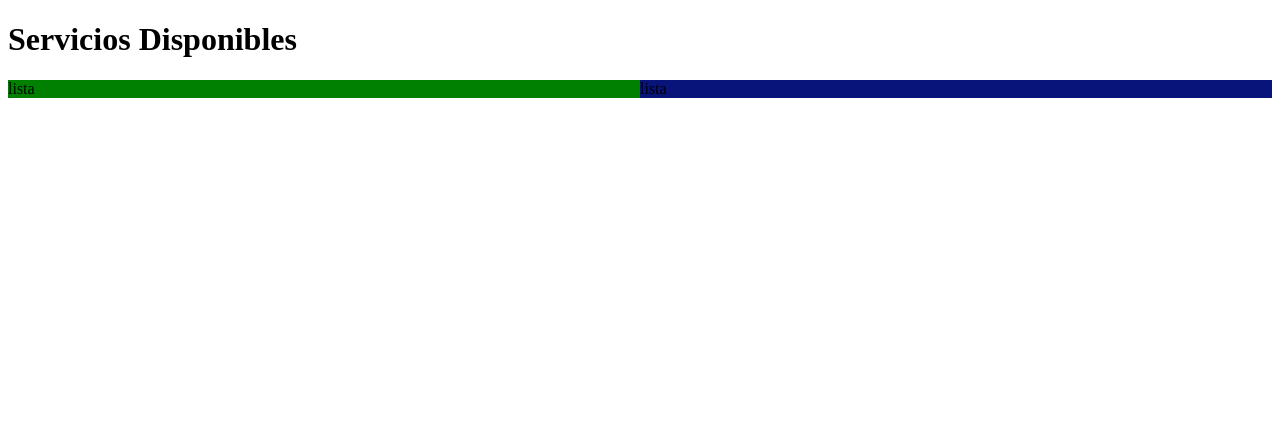
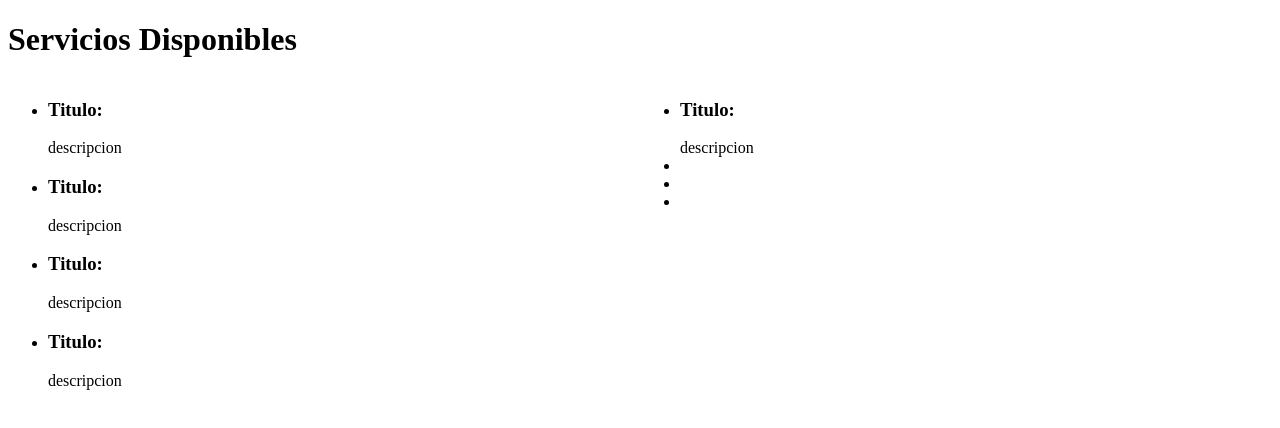
Before and after one commit to MetodologiaDeSistemas/PagMetodologia, a React (Create React App) app: page / in a window 1280 px wide. Shown: the top 428 px of the page. Built offline with nearby package versions, Linux system fonts and the light colour scheme.

Commit message:
servicios1

```diff
--- a/src/Componentes/Servicios/Servicios.js
+++ b/src/Componentes/Servicios/Servicios.js
@@ -14,12 +14,29 @@ const Servicios = () => {
 
                 <div className="Descripciones">
 
-                    lista
+                    <ul className="listdesc">
+
+                        <li><h3>Titulo:</h3> <div className="descrip">descripcion</div> </li>
+                        <li><h3>Titulo:</h3> <div className="descrip">descripcion</div> </li>
+                        <li><h3>Titulo:</h3>  <div className="descrip">descripcion</div> </li>
+                        <li><h3>Titulo:</h3>  <div className="descrip">descripcion</div> </li>
+
+                    </ul>
 
                 </div>
 
                 <div className="ListaPrecio">
-                    lista
+
+                    <ul className="listpres">
+
+                        <li> <h3>Titulo:</h3> descripcion </li>
+                        <li></li>
+                        <li></li>
+                        <li></li>
+
+                    </ul>
+
+
                 </div>
 
             </div>
--- a/src/Componentes/Servicios/servicios.css
+++ b/src/Componentes/Servicios/servicios.css
@@ -9,12 +9,15 @@
 
 .Descripciones{
     grid-area: descrip ;
-    background-color: green;
+    background-color: transparent;
 
 }
 
 .ListaPrecio{
 
      grid-area: precio;
-    background-color: rgb(9, 20, 122);
+    background-color: transparent;
 }
+
+ul.listdesc {list-style-position:outside;}
+ul.listpres {list-style-position:outside;}
```
